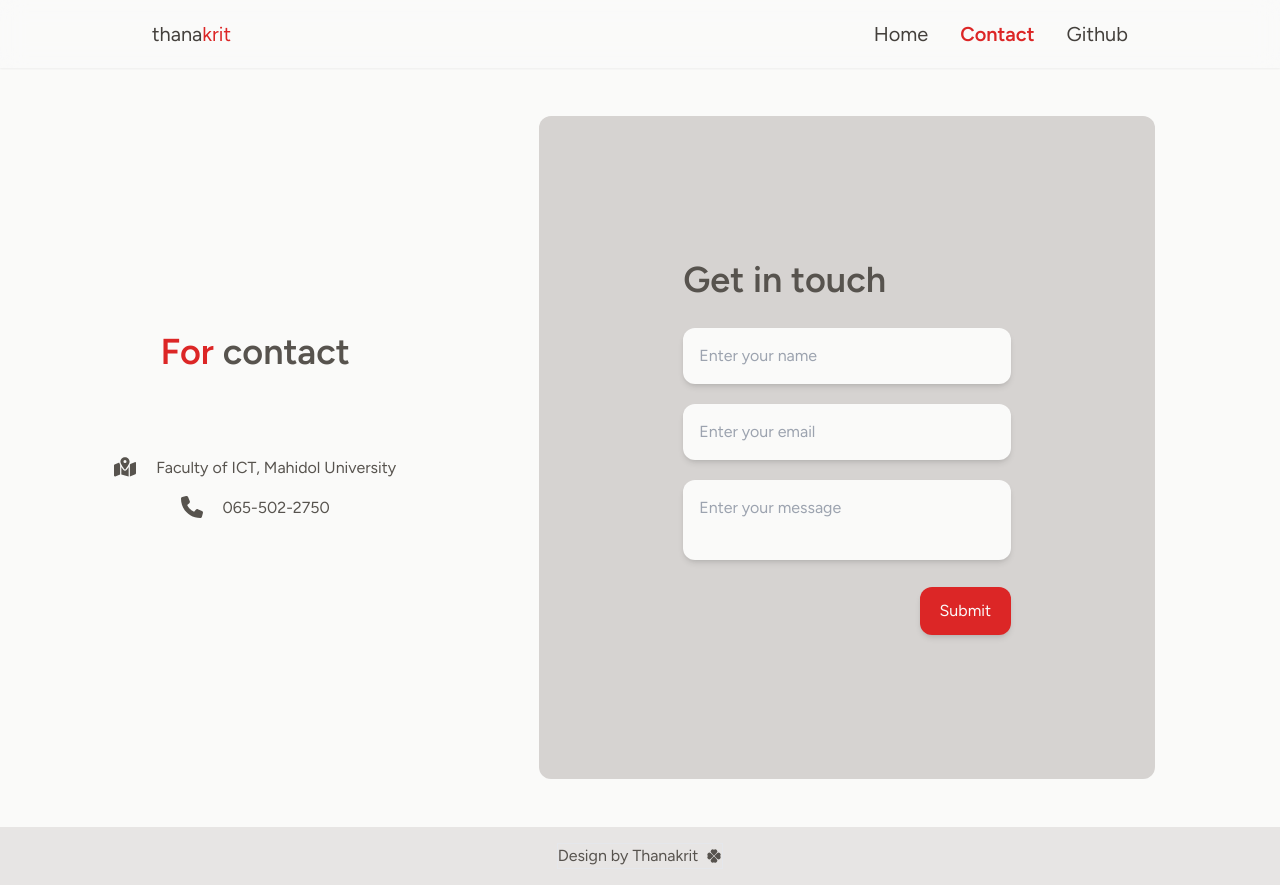
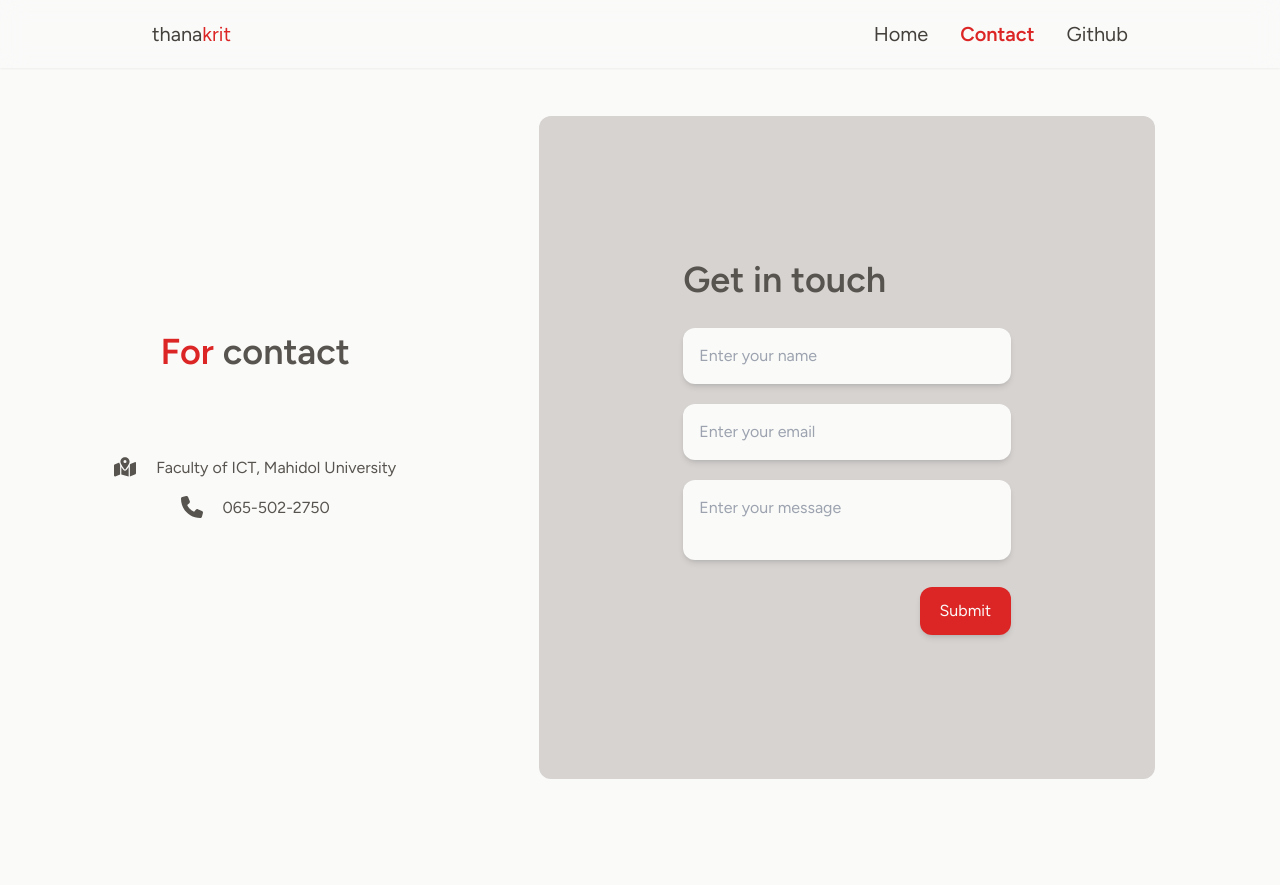
Before and after one commit to octovir/thanaport, a React (Vite) app: page /contact in a window 1280 px wide. After the commit the page ends 827 px from the top, so only its background shows below. Built offline with nearby package versions, Linux system fonts and the light colour scheme.

Commit message:
update contact

```diff
--- a/src/pages/Contact.jsx
+++ b/src/pages/Contact.jsx
@@ -1,8 +1,6 @@
 import React , {useState , useEffect} from 'react'
 import Navbar from '../components/Navbar'
 import ForContact from '../components/ForContact'
-import Loading from '../components/Loading'
-import Footer from '../components/Footer'
 
 function Contact() {
 
@@ -12,7 +10,6 @@ function Contact() {
 
     <main>
       <ForContact />
-      <Footer />
     </main>
     </>
 
```
